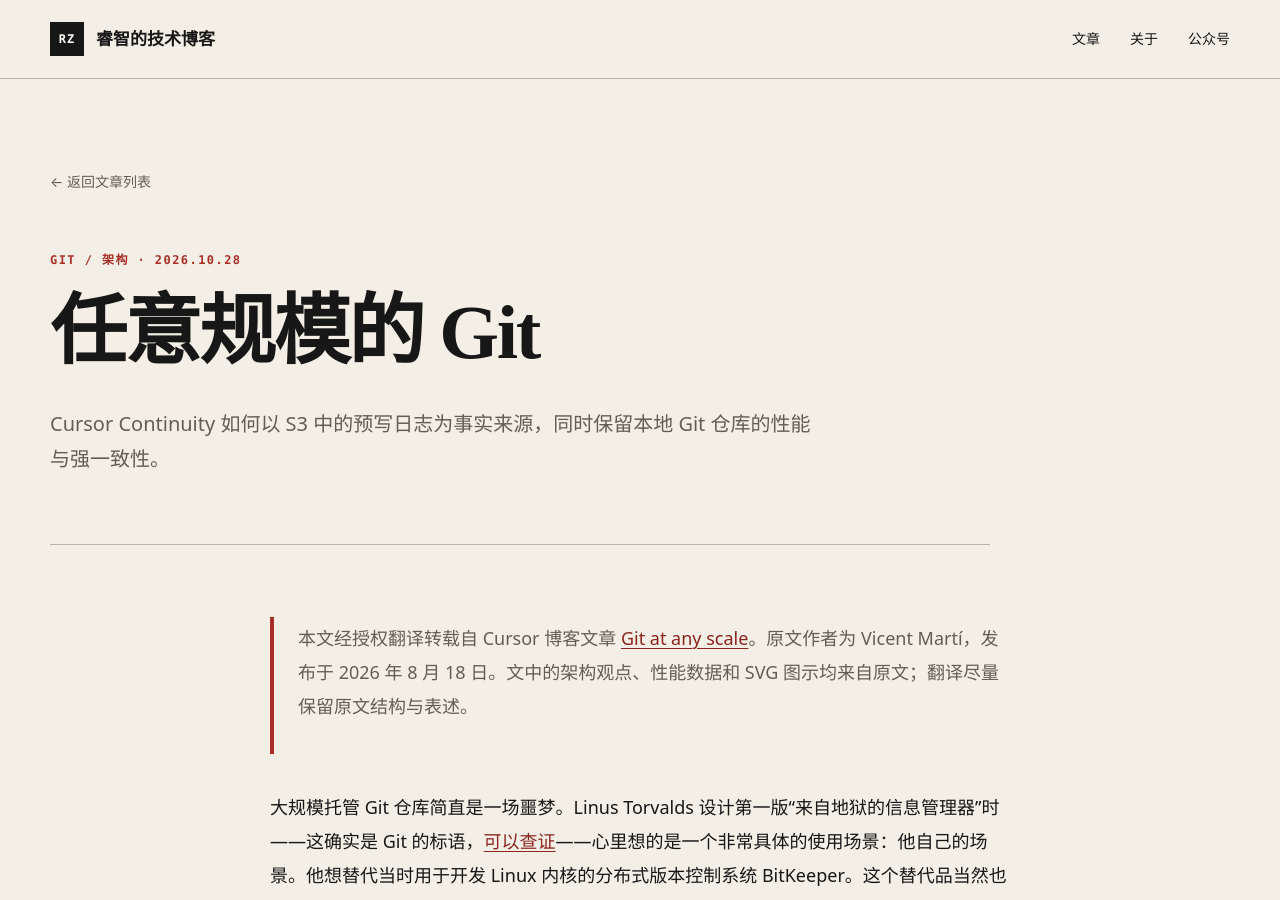
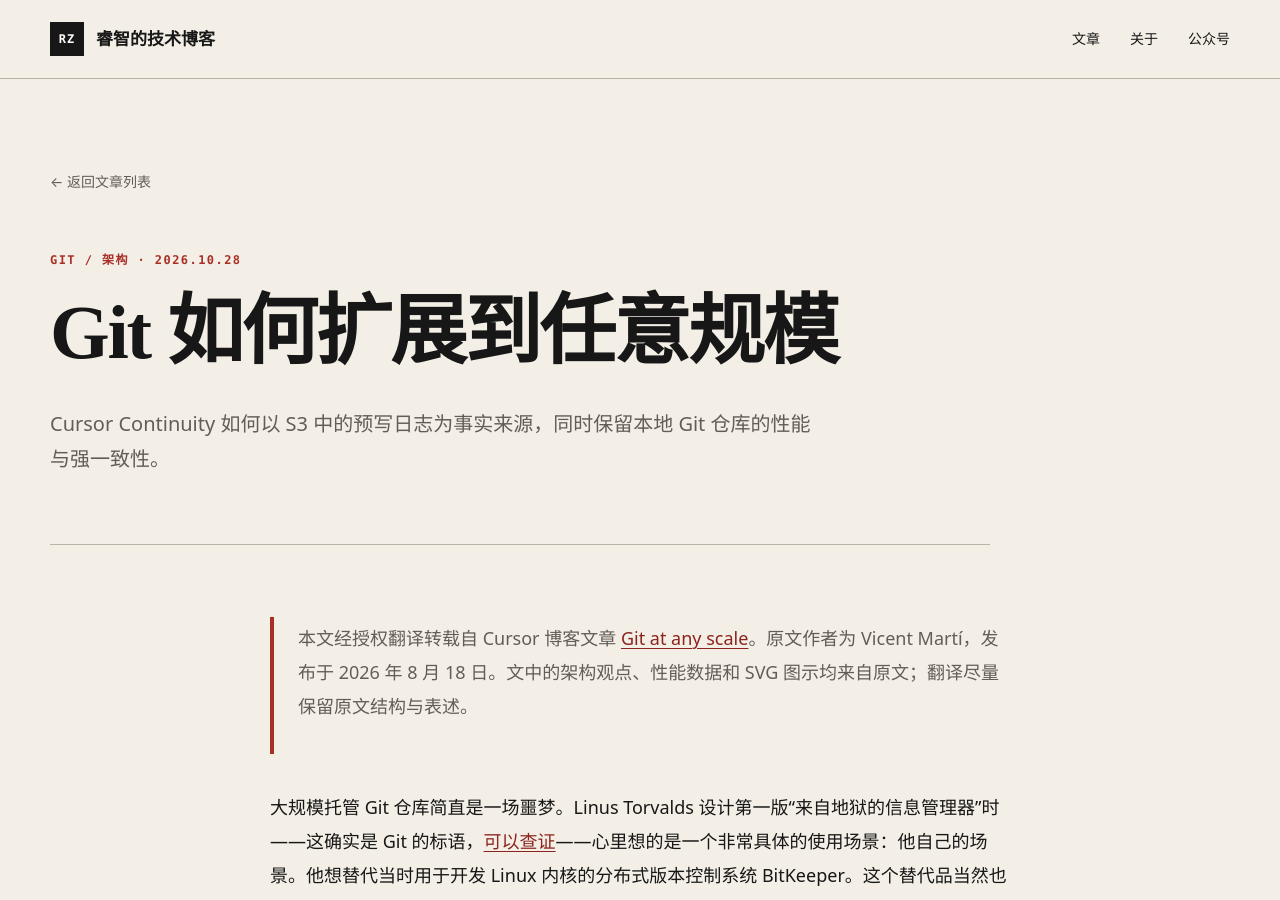
Before and after one commit to huruizhi/huruizhi.github.io, a Jekyll site: the page built from _posts/2026-10-28-git-at-any-scale.md, in a window 1280 px wide and 900 px high. Built offline with Jekyll 4.4.1, drawn with Linux system fonts in a browser that asks for light colours.

Commit message:
Refine Git article title

```diff
--- a/_posts/2026-10-28-git-at-any-scale.md
+++ b/_posts/2026-10-28-git-at-any-scale.md
@@ -1,6 +1,6 @@
 ---
 layout: post
-title: "任意规模的 Git"
+title: "Git 如何扩展到任意规模"
 date: 2026-10-28 16:00:00 +0800
 categories: [Git, 架构]
 tags: [Git, Cursor, Continuity, 分布式系统, WAL, S3]
```
